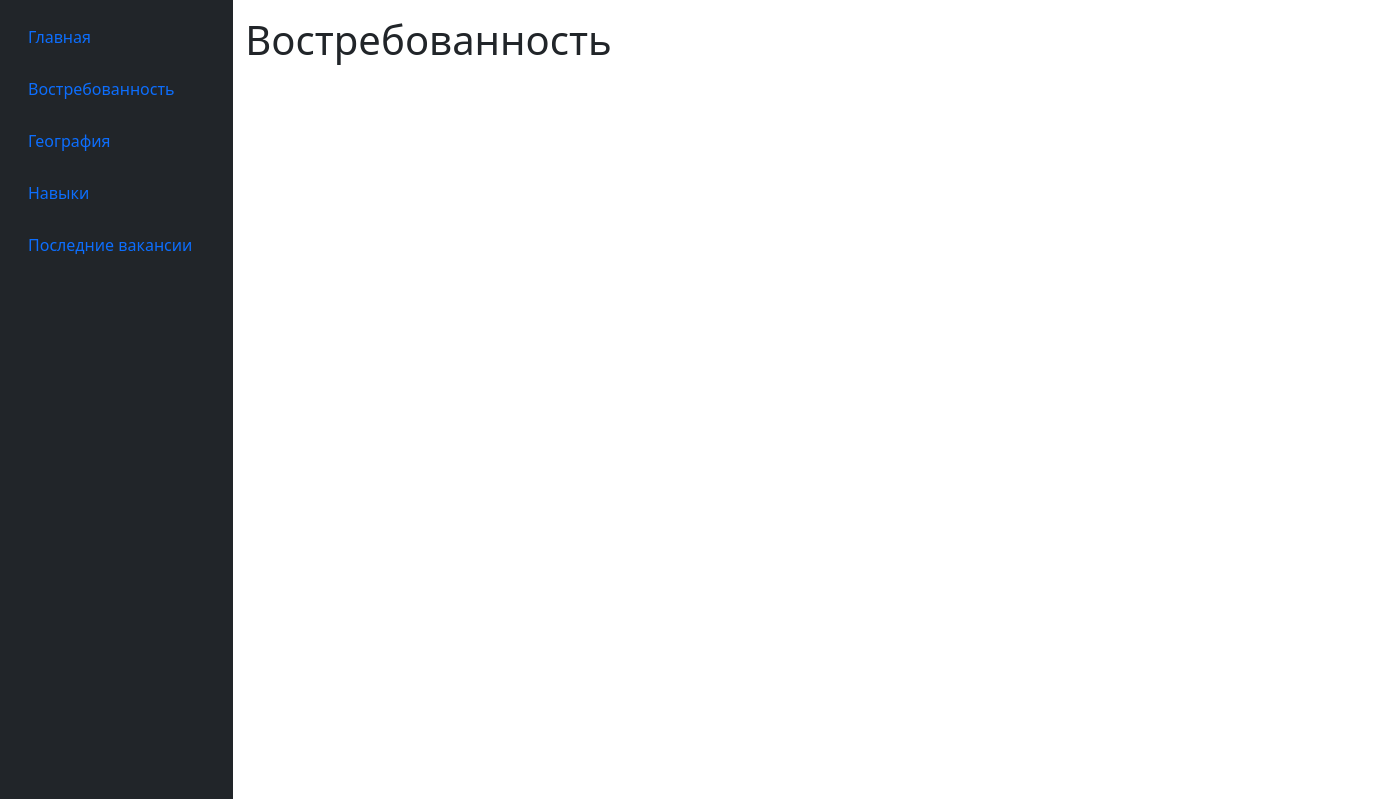
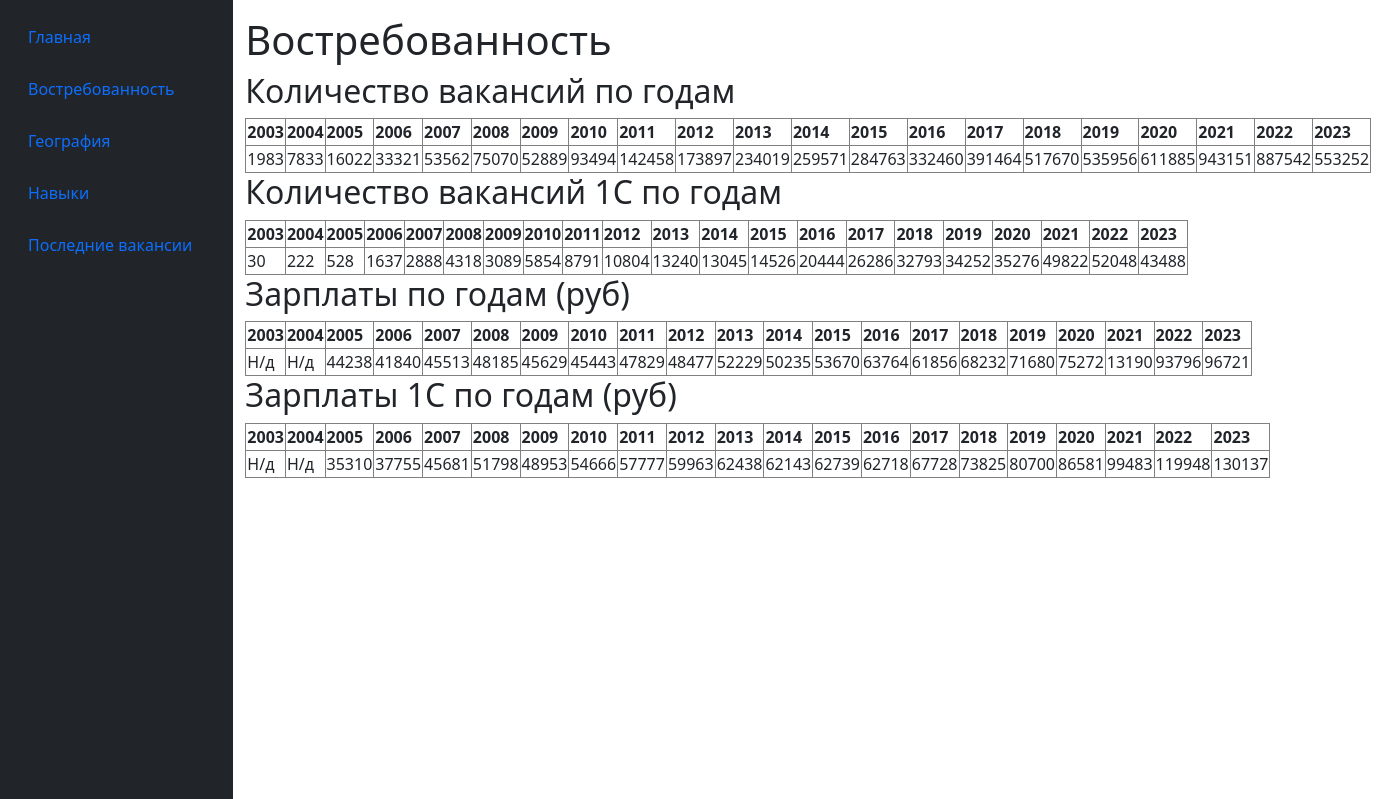
Before and after one commit to Username-is-not-avialable/Django_web_app, a Django app: page /relevance/ in a window 1400 px wide. Shown: the part 56-855 px from the top of the page. Run offline with Django 5.2, Linux system fonts and the light colour scheme.

Commit message:
add statistic tables

```diff
--- /dev/null
+++ b/app/relevance/table.py
@@ -0,0 +1,12 @@
+
+colnames = [i for i in range(2003, 2024)]
+values = [1983, 7833, 16022, 33321, 53562, 75070, 52889, 93494, 142458, 173897, 234019, 259571, 284763, 332460, 391464, 517670, 535956, 611885, 943151, 887542, 553252]
+table_dict = {'colnames': colnames, 'values': values}
+
+tables = {
+    'years': [i for i in range(2003,2024)],
+    'vacancies_count': [1983, 7833, 16022, 33321, 53562, 75070, 52889, 93494, 142458, 173897, 234019, 259571, 284763, 332460, 391464, 517670, 535956, 611885, 943151, 887542, 553252],
+    '1C_vacancies_count': [30, 222, 528, 1637, 2888, 4318, 3089, 5854, 8791, 10804, 13240, 13045, 14526, 20444, 26286, 32793, 34252, 35276, 49822, 52048, 43488],
+    'vacancies_salaries': ['Н/д', 'Н/д',44238, 41840, 45513, 48185, 45629, 45443, 47829, 48477, 52229, 50235, 53670, 63764, 61856, 68232, 71680, 75272, 13190, 93796, 96721],
+    '1C_vacancies_salaries': ['Н/д','Н/д',35310, 37755, 45681, 51798, 48953, 54666, 57777, 59963, 62438, 62143, 62739, 62718, 67728, 73825, 80700, 86581, 99483, 119948, 130137]
+}
--- a/app/relevance/templates/relevance/relevance.html
+++ b/app/relevance/templates/relevance/relevance.html
@@ -2,4 +2,18 @@
 
 {% block content%}
 <h1>Востребованность</h1>
+
+<h2>Количество вакансий по годам</h2>
+{% include './table.html' with values=vacancies_count %}
+
+<h2>Количество вакансий 1С по годам</h2>
+{% include './table.html' with values=1C_vacancies_count %}
+
+<h2>Зарплаты по годам (руб)</h2>
+{% include './table.html' with values=vacancies_salaries %}
+
+<h2>Зарплаты 1С по годам (руб)</h2>
+{% include './table.html' with values=1C_vacancies_salaries %}
+
+
 {% endblock %}
--- /dev/null
+++ b/app/relevance/templates/relevance/table.html
@@ -0,0 +1,16 @@
+<table class="table-bordered">
+    <thead>
+    <tr>
+        {% for year in years %}
+        <th>{{ year }}</th>
+        {% endfor %}
+    </tr>
+    </thead>
+    <tbody>
+    <tr>
+        {% for value in values %}
+        <td>{{ value }}</td>
+        {% endfor %}
+    </tr>
+    </tbody>
+</table>
--- a/app/relevance/views.py
+++ b/app/relevance/views.py
@@ -1,4 +1,4 @@
 from django.shortcuts import render
-
+from .table import tables
 def relevance_page(request):
-    return render(request, 'relevance/relevance.html')
+    return render(request, 'relevance/relevance.html', tables)
```
